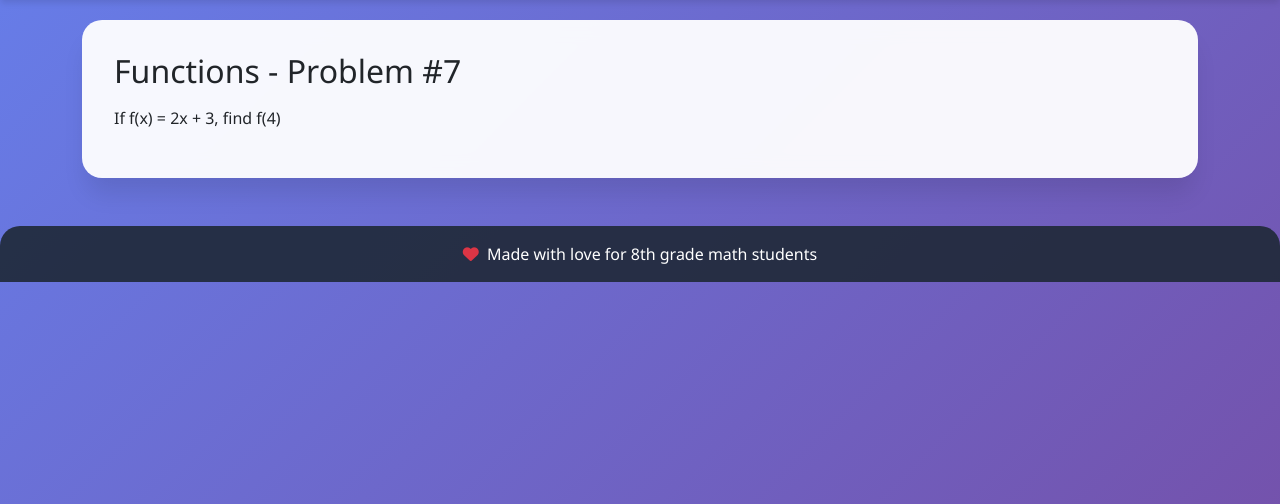
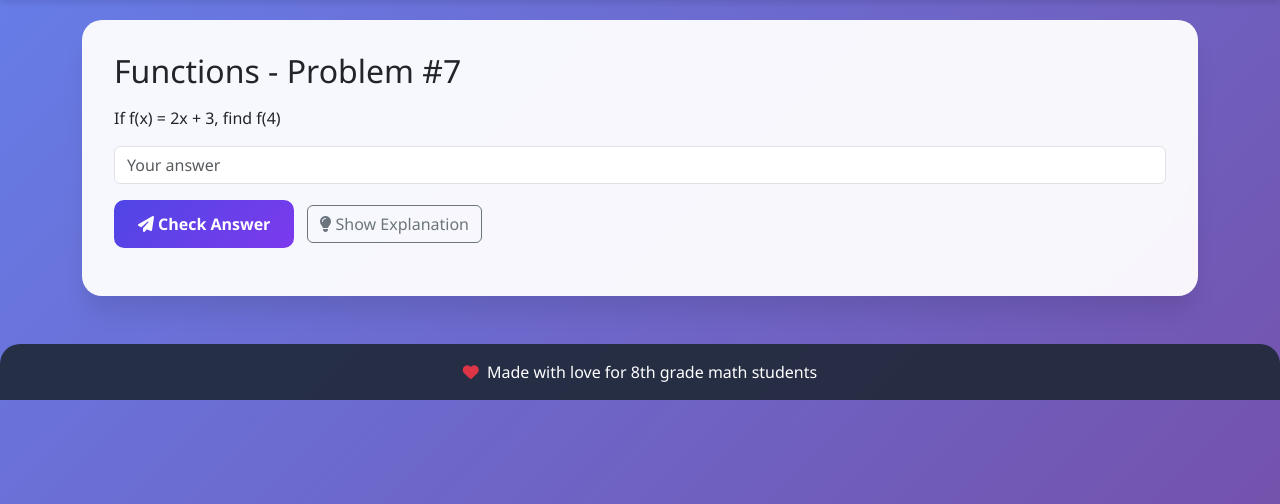
Before and after one commit to san-git/Math-App-, a Flask app: page /practice/problem/7 in a window 1280 px wide. Shown: the part 80-584 px from the top of the page. Run offline with Flask 3, Linux system fonts and the light colour scheme; the visitor is signed in with stand-in values (Sample User, id 1); data comes from the database, SQL or seed files in the repository; some libraries are stand-ins or nearby versions.

Commit message:
Practice UX: add input fields and AJAX submission for problems (inline and dedicated page)

```diff
--- a/templates/practice/problem.html
+++ b/templates/practice/problem.html
@@ -4,5 +4,60 @@
 <div class="main-content">
     <h2 class="mb-3">{{ concept.name }} - Problem #{{ problem.id }}</h2>
     <div class="mb-3">{{ problem.question | safe }}</div>
+    {% if problem.problem_type == 'multiple_choice' %}
+        {% set options = problem.get_options_list() %}
+        <div class="list-group mb-3">
+            {% for opt in options %}
+            <label class="list-group-item">
+                <input class="form-check-input me-1" type="radio" name="answer" value="{{ opt }}">
+                {{ opt }}
+            </label>
+            {% endfor %}
+        </div>
+    {% else %}
+        <input type="text" class="form-control mb-3" id="answer-input" placeholder="Your answer">
+    {% endif %}
+    <button class="btn btn-primary" onclick="submitAnswer()">
+        <i class="fas fa-paper-plane me-1"></i>Check Answer
+    </button>
+    {% if problem.explanation %}
+    <button class="btn btn-outline-secondary ms-2" onclick="toggleExplanation()">
+        <i class="fas fa-lightbulb me-1"></i>Show Explanation
+    </button>
+    {% endif %}
+    <div id="result" class="mt-3"></div>
+    {% if problem.explanation %}
+    <div id="explanation" class="mt-3 text-muted" style="display:none;">{{ problem.explanation|safe }}</div>
+    {% endif %}
 </div>
 {% endblock %}
+
+{% block extra_js %}
+<script>
+function getAnswer(){
+  const radios = document.querySelectorAll("input[name='answer']");
+  for (const r of radios) { if (r.checked) return r.value; }
+  const text = document.getElementById('answer-input');
+  return text ? text.value : '';
+}
+function submitAnswer(){
+  const payload = { answer: getAnswer(), time_taken: 0 };
+  fetch('{{ url_for('practice.submit_answer', problem_id=problem.id) }}', {
+    method: 'POST', headers: { 'Content-Type': 'application/json' }, body: JSON.stringify(payload)
+  }).then(r=>r.json()).then(function(data){
+    const el = document.getElementById('result');
+    if (!el) return;
+    el.innerHTML = data.correct
+      ? '<span class="text-success"><i class="fas fa-check-circle me-1"></i>Correct! +'+data.score+' pts</span>'
+      : '<span class="text-danger"><i class="fas fa-times-circle me-1"></i>Not quite. Try again.</span>';
+  }).catch(function(){
+    const el = document.getElementById('result');
+    if (el) el.innerHTML = '<span class="text-warning">Error submitting answer.</span>';
+  });
+}
+function toggleExplanation(){
+  const el = document.getElementById('explanation');
+  if (el) el.style.display = (el.style.display === 'none') ? 'block' : 'none';
+}
+</script>
+{% endblock %}
```
Also changed, not shown: templates/concepts/practice.html (+25 -5 lines).
